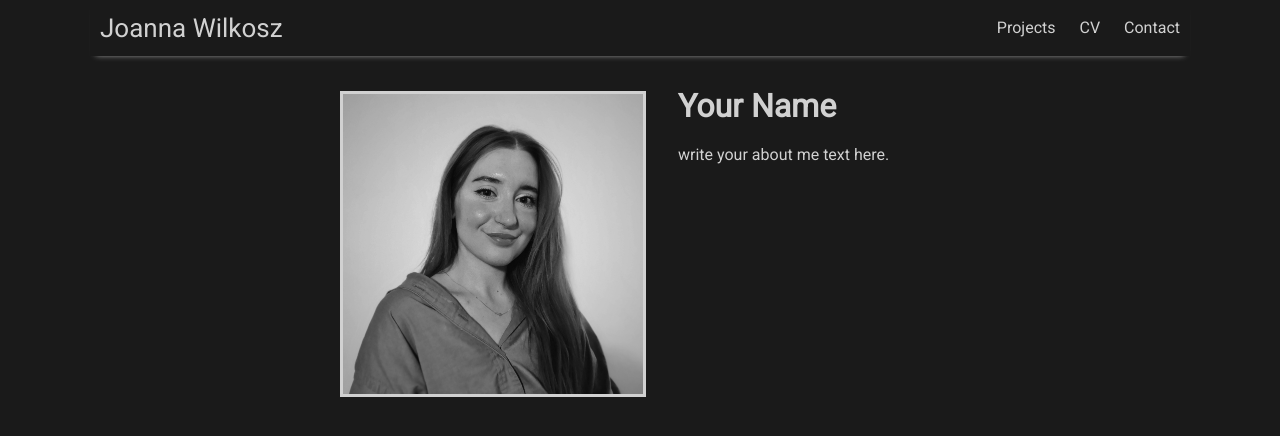
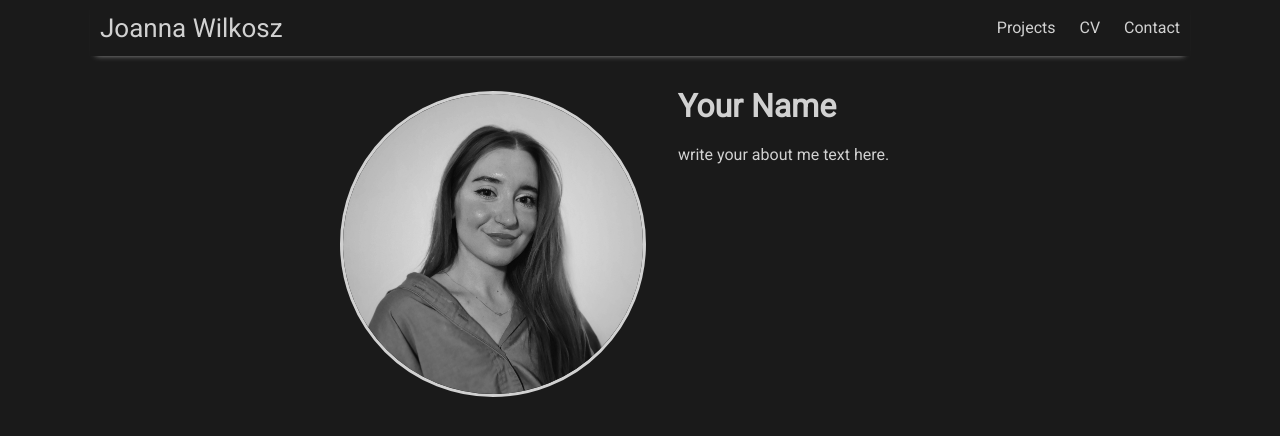
Before and after one commit to joanna-wi/joanna-wi.github.io, a Jekyll site: the page built from index.md, in a window 1280 px wide. Shown: the top 436 px of the page. Built offline with Jekyll 4.4.1, drawn with Linux system fonts in a browser that asks for light colours; nearby versions of some CDN libraries.

Commit message:
Update main.scss

```diff
--- a/assets/css/main.scss
+++ b/assets/css/main.scss
@@ -31,7 +31,7 @@
 
 
 .home { display:flex; align-items:left; gap:2rem; }
-.profile-photo { width:300px; height:300px; border-radius:0; object-fit:cover; flex-shrink:0; border:3px solid #d1d1d1; }
+.profile-photo { width:300px; height:300px; border-radius:50%; object-fit:cover; flex-shrink:0; border:3px solid #d1d1d1; }
 .home-text { flex:1; text-align:left; }
 .home-text h1 { margin-top:0; }
 
```
